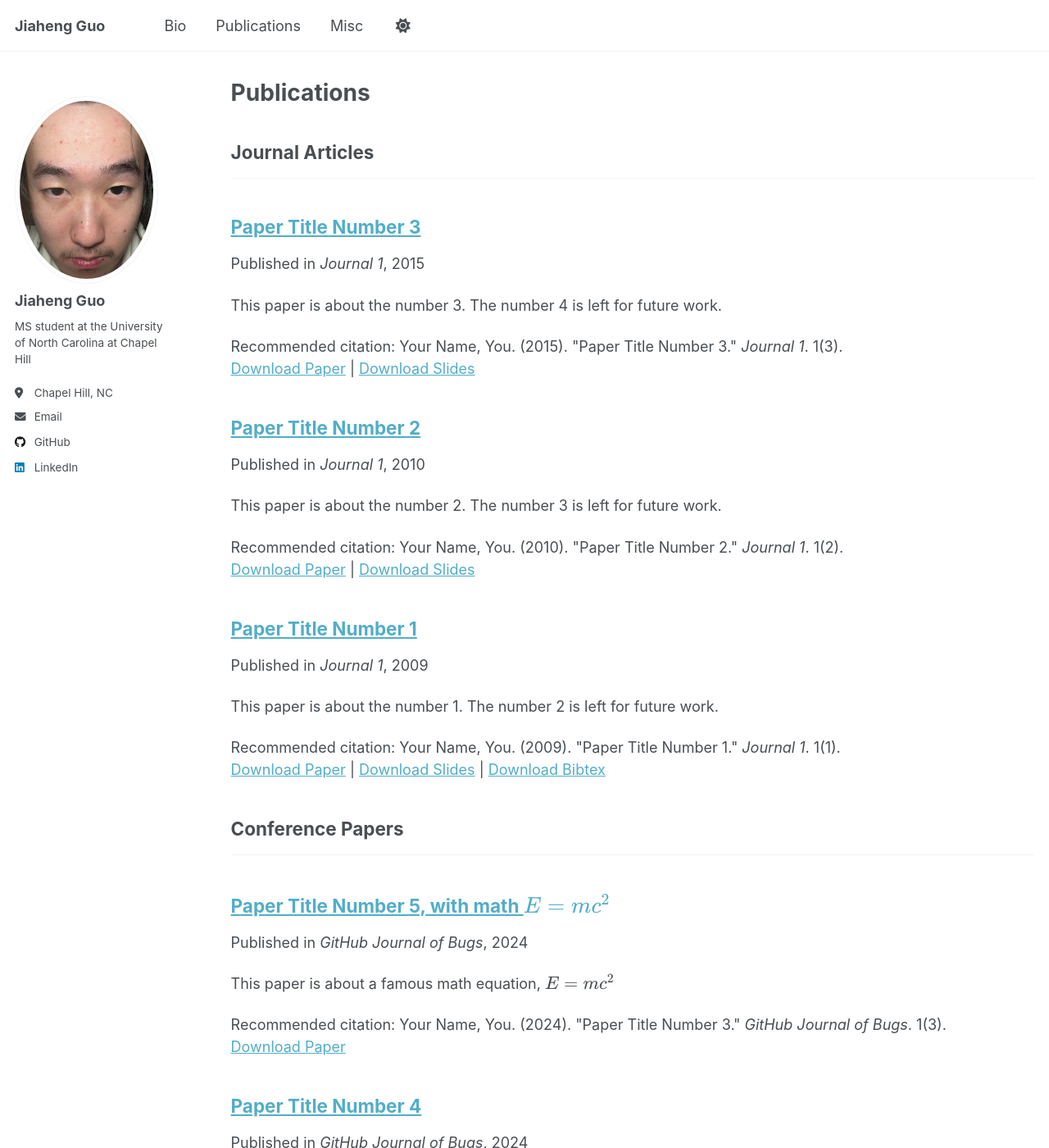
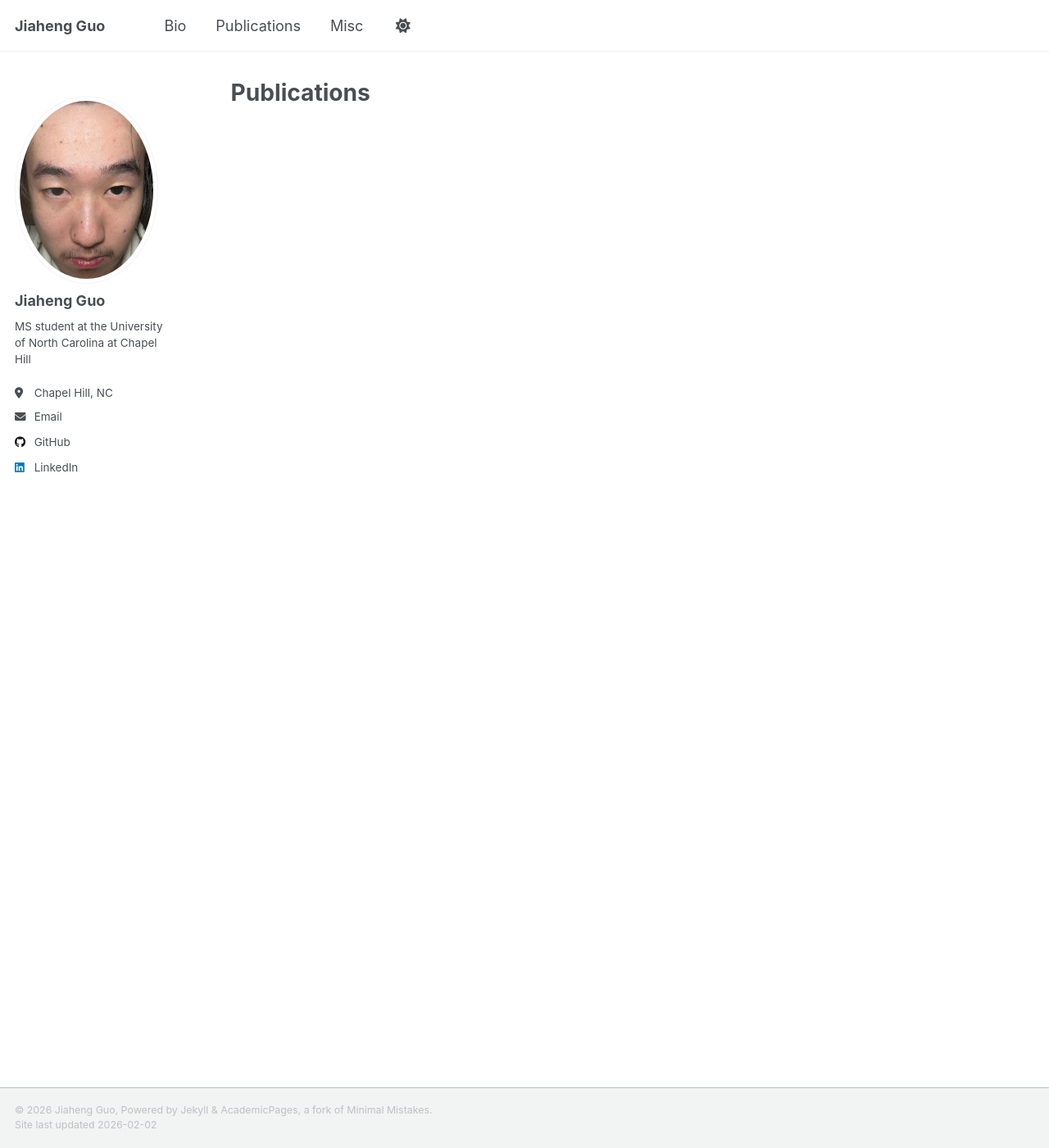
Before and after one commit to jiaheng-guo/jiaheng-guo.github.io, a Jekyll site: the page built from _pages/publications.html, in a window 1280 px wide and 1400 px high. Shown: the whole window at 82% size. Built offline with Jekyll 4.4.1, drawn with Linux system fonts in a browser that asks for light colours; a script that is not in the unit is left out; some of the changed text lies outside the part shown.

Commit message:
modify repo structure

```diff
--- a/_pages/misc.md
+++ b/_pages/misc.md
@@ -9,9 +9,9 @@ author_profile: true
 
 More About Me
 ======
-My Chinese name is 郭家亨, pronounced as "Gwoo Jah Heng". You can call me Henry for convenience.
+My Chinese name is 郭家亨, pronounced as "Gwoh-Jah-Heng". You can call me Henry for convenience.
 
-Work Experiences (Non-academic)
+Experiences (Non-academic)
 ======
 * Fall 2025 - Present: Part-time Cook
   * Kitchen Institute of Technology
--- a/_pages/publications.html
+++ b/_pages/publications.html
@@ -3,6 +3,10 @@ layout: archive
 title: "Publications"
 permalink: /publications/
 author_profile: true
+redirect_from:
+  - /pub
+  - /papers
+  - /research
 ---
 
 {% if site.author.googlescholar %}
--- a/_publications/2010-10-01-paper-title-number-2.md
+++ /dev/null
@@ -1,14 +0,0 @@
----
-title: "Paper Title Number 2"
-collection: publications
-category: manuscripts
-permalink: /publication/2010-10-01-paper-title-number-2
-excerpt: 'This paper is about the number 2. The number 3 is left for future work.'
-date: 2010-10-01
-venue: 'Journal 1'
-slidesurl: 'http://academicpages.github.io/files/slides2.pdf'
-paperurl: 'http://academicpages.github.io/files/paper2.pdf'
-citation: 'Your Name, You. (2010). &quot;Paper Title Number 2.&quot; <i>Journal 1</i>. 1(2).'
----
-
-The contents above will be part of a list of publications, if the user clicks the link for the publication than the contents of section will be rendered as a full page, allowing you to provide more information about the paper for the reader. When publications are displayed as a single page, the contents of the above "citation" field will automatically be included below this section in a smaller font.
--- a/_publications/2015-10-01-paper-title-number-3.md
+++ /dev/null
@@ -1,14 +0,0 @@
----
-title: "Paper Title Number 3"
-collection: publications
-category: manuscripts
-permalink: /publication/2015-10-01-paper-title-number-3
-excerpt: 'This paper is about the number 3. The number 4 is left for future work.'
-date: 2015-10-01
-venue: 'Journal 1'
-slidesurl: 'http://academicpages.github.io/files/slides3.pdf'
-paperurl: 'http://academicpages.github.io/files/paper3.pdf'
-citation: 'Your Name, You. (2015). &quot;Paper Title Number 3.&quot; <i>Journal 1</i>. 1(3).'
----
-
-The contents above will be part of a list of publications, if the user clicks the link for the publication than the contents of section will be rendered as a full page, allowing you to provide more information about the paper for the reader. When publications are displayed as a single page, the contents of the above "citation" field will automatically be included below this section in a smaller font.
--- a/_publications/2025-06-08-paper-title-number-5.md
+++ /dev/null
@@ -1,13 +0,0 @@
----
-title: "Paper Title Number 5, with math $$E=mc^2$$"
-collection: publications
-category: conferences
-permalink: /publication/2024-02-17-paper-title-number-4
-excerpt: 'This paper is about a famous math equation, $$E=mc^2$$'
-date: 2024-02-17
-venue: 'GitHub Journal of Bugs'
-paperurl: 'http://academicpages.github.io/files/paper3.pdf'
-citation: 'Your Name, You. (2024). &quot;Paper Title Number 3.&quot; <i>GitHub Journal of Bugs</i>. 1(3).'
----
-
-Using [MathJax](https://www.mathjax.org/) in the description is supported - $$E=mc^2$$ - however, the use must be mindful that the default delimiters are `$$...$$` and `\\[...\\]` which differs from the `$...$` that is typically expected.
```
Also changed, not shown: _pages/about.md (+3 -0 lines), _pages/bio.md (+2 -3 lines), _publications/2024-02-17-paper-title-number-4.md (deleted, +0 -13 lines), _publications/conference_template.md (added, +13 -0 lines), _publications/journal_template.md (renamed from _publications/2009-10-01-paper-title-number-1.md, +2 -2 lines).
